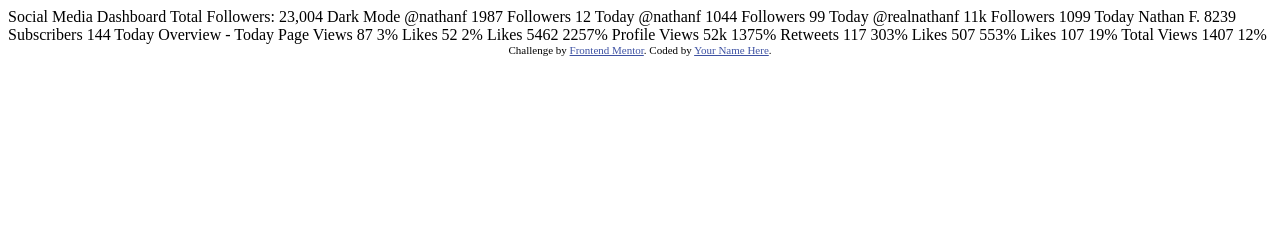
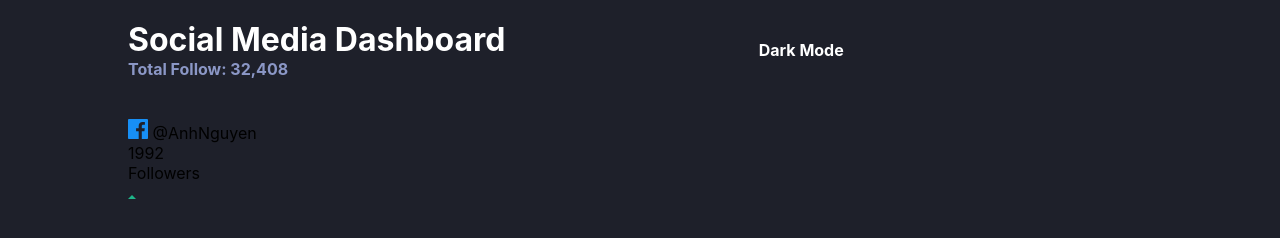
Before and after one commit to anhnguyendon92/Social-Media-Dashboard, a plain HTML site: page index.html in a window 1280 px wide. Drawn offline with Linux system fonts and the light colour scheme.

Commit message:
Index.html

```diff
--- a/index.html
+++ b/index.html
@@ -2,86 +2,47 @@
 <html lang="en">
 <head>
   <meta charset="UTF-8">
-  <meta name="viewport" content="width=device-width, initial-scale=1.0"> <!-- displays site properly based on user's device -->
-
-  <link rel="icon" type="image/png" sizes="32x32" href="./images/favicon-32x32.png">
-
-  <title>Frontend Mentor | [Challenge Name Here]</title>
-
-  <!-- Feel free to remove these styles or customise in your own stylesheet 👍 -->
-  <style>
-    .attribution { font-size: 11px; text-align: center; }
-    .attribution a { color: hsl(228, 45%, 44%); }
-  </style>
+  <meta name="viewport" content="width=device-width, initial-scale=1.0">
+  <title>Social Media DashBoard</title>
+  <link rel="stylesheet" href="style.css">
 </head>
 <body>
+  <body class="dark">
+    <div class="wrapper">
+      <div class="container1">
+        <header>
+          <section>
+            <div class="header-headline">
+            <div class="header-headline-1">Social Media Dashboard</div>
+            <div class="header-headline-2">Total Follow: 32,408</div>
+            </div>
+            <div class="header-toggler">
+              <div style="font-weight: 700;">Dark Mode</div>
+            </div>
+            <div class="toggler" id="toggler">
+              <div id="toggle-circle" class="toggler-cricle"></div>
+            </div>
+          </section>
 
-  Social Media Dashboard
-  Total Followers: 23,004
+          <section>
+            <div class="col-md-3 col-sm-6 padding-left resp-padding">
+              <div class="header-card facebook">
+                <div class="header-card 1">
+                  <span> <img src="images/icon-facebook.svg" alt=""/></span>
+                  <span class="header-card-1-name">@AnhNguyen</span>
+                </div>
+                <div class=header-card-2>1992</div>
+                <div class="header-card-3">Followers</div>
+                <div class="header-card-4">
+                  <span> <img src="images/icon-up.svg" alt=""/></span>
+                </div>
+              </div>
+            </div>
+          </section>
+        </header>
+      </div>
+    </div>
 
-  Dark Mode
-
-
-
-  @nathanf
-  1987
-  Followers
-  12 Today
-
-  @nathanf
-  1044
-  Followers
-  99 Today
-
-  @realnathanf
-  11k
-  Followers
-  1099 Today
-
-  Nathan F.
-  8239
-  Subscribers
-  144 Today
-
-
-
-  Overview - Today
-
-  Page Views
-  87
-  3%
-
-  Likes
-  52
-  2%
-
-  Likes
-  5462
-  2257%
-
-  Profile Views
-  52k
-  1375%
-
-  Retweets
-  117
-  303%
-
-  Likes
-  507
-  553%
-
-  Likes
-  107
-  19%
-
-  Total Views
-  1407
-  12%
-
-  <div class="attribution">
-    Challenge by <a href="https://www.frontendmentor.io?ref=challenge" target="_blank">Frontend Mentor</a>.
-    Coded by <a href="#">Your Name Here</a>.
-  </div>
+  </body>
 </body>
 </html>
--- /dev/null
+++ b/style.css
@@ -0,0 +1,91 @@
+
+.dark {
+    --bg: hsl(230, 17%, 14%);
+    --bg-top: hsl(232, 19%, 15%);
+    --bg-card: hsl(228, 28%, 20%);
+    --subtext: hsl(228, 34%, 66%);
+    --header-text: hsl(0, 0%, 100%);
+    --hover: #3a3458;
+    --toggler: linear-gradient(to right, hsl(210, 78%, 56%), hsl(146, 68%, 55));
+
+}
+
+.light {
+    --bg: hsl(0, 0%, 100%);
+    --bg-top: hsl(225, 100%, 98%);
+    --bg-card: hsl(227, 47%, 96%);
+    --subtext: hsl(228, 12%, 44%);
+    --header-text: hsl(230, 17%, 14%);
+    --toggler: unset;
+    --hover: #e0ddee;
+
+}
+
+* {
+    margin: 0;
+    padding: 0;
+    box-sizing: border-box;
+}
+
+body {
+    font-family: "Inter", sans-serif;
+    background-color: var(--bg) !important;
+}
+
+.wrapper {
+    display: flex;
+    justify-content: center;
+    align-items: center;
+    height: 100%;
+    width: 100%;
+}
+
+.container1 {
+    width: 80%;
+}
+
+header section:first-child {
+    display: flex;
+    justify-content: space-between;
+    margin-top: 20px;
+    margin-bottom: 40px;
+}
+
+.header-headline .header-headline-1 {
+    font-weight: 700;
+    font-size: 32px;
+    color: var(--header-text);
+}
+
+.header-headline .header-headline-2 {
+    font-weight: 700;
+    font-size: 16px;
+    color: var(--subtext);
+}
+
+.header-toggler {
+    display: flex;
+    justify-content: space-between;
+    align-items: center;
+    color: var(--header-text);
+}
+
+.toggler {
+    width: 45px;
+    min-width: 45px;
+    height: 24px;
+    margin-left: 10px;
+    background: hs1(230, 22%, 74%);
+    border-radius: 20px;
+    cursor: pointer;
+    background-image: var(--toggler);
+}
+
+.toggler-circle {
+    margin: 2px 2px;
+    width: 20px;
+    height: 20px;
+    border-radius: 20px;
+    background-color: var(--bg);
+    transition: 0.3s;
+}
```
